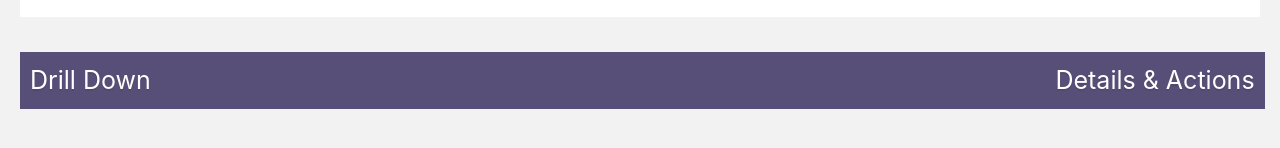
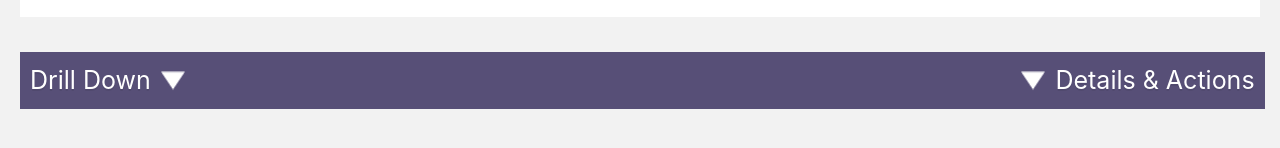
Before and after one commit to cait-sidener/SmartLinQ-Concept, a website: page notices.html in a window 1280 px wide. Shown: the part 498-646 px from the top of the page. Drawn offline with nearby package versions, Linux system fonts and the light colour scheme.

Commit message:
drop down icon

```diff
--- a/notices.html
+++ b/notices.html
@@ -125,11 +125,11 @@
 
             <div class="row">
                 <div id='drill' class="column" onclick="openTab('b1');" style="background-color: #574f77; margin-bottom:3%;">
-                    Drill Down
+                    Drill Down <img style='color: #fff; margin-left: 10px;' src='assets/images/drop-down-arrow1.png'>
                 </div>
 
                 <div id='details' class="column" onclick="openTab('b2');" style="background-color: #574f77; margin-bottom:3%;">
-                    Details & Actions
+                        <img style='color: #fff; margin-right: 10px;' src='assets/images/drop-down-arrow1.png'> Details & Actions
                 </div>
             </div>
 
```
Also changed, not shown: assets/images/drop-down-arrow.png (added), assets/images/drop-down-arrow1.png (added).
